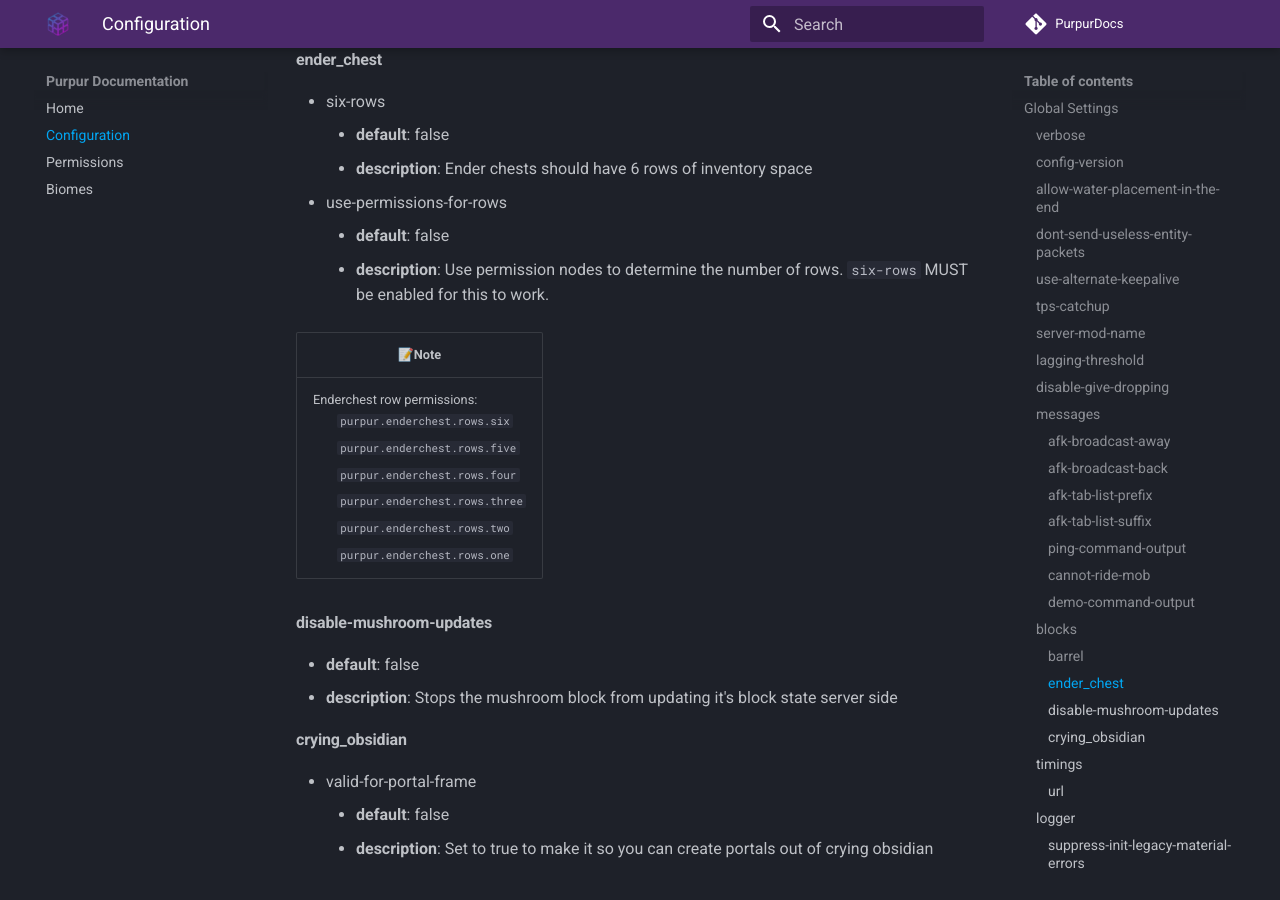
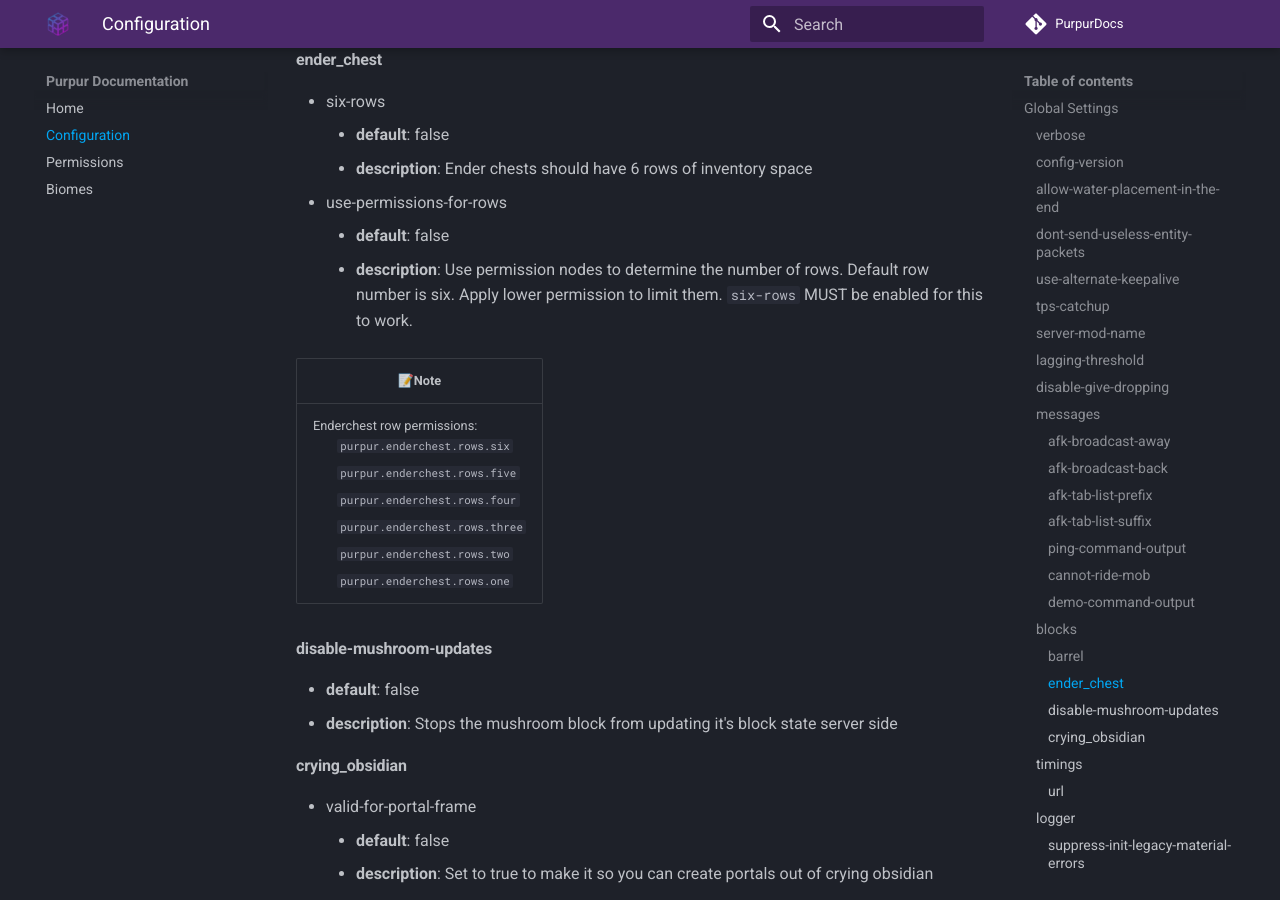
Before and after one commit to PurpurMC/PurpurDocs, an MkDocs documentation site: the page built from docs/Configuration.md, in a window 1280 px wide and 900 px high, scrolled down 3617 px. Built offline with MkDocs 1.6.1 and Material for MkDocs 9.7.7, drawn with Linux system fonts in a browser that asks for light colours; comment, search, counter and statistics services are not loaded.

Commit message:
Made more clear how enderchest six-rows works

```diff
--- a/docs/Configuration.md
+++ b/docs/Configuration.md
@@ -102,7 +102,7 @@ Requires the `bukkit.command.demo` permission ([Permissions](Permissions))
     - **description**: Ender chests should have 6 rows of inventory space
 * use-permissions-for-rows
     - **default**: false
-    - **description**: Use permission nodes to determine the number of rows. `six-rows` MUST be enabled for this to work.
+    - **description**: Use permission nodes to determine the number of rows. Default row number is six. Apply lower permission to limit them. `six-rows` MUST be enabled for this to work.
 
 <table>
     <thead>
```
